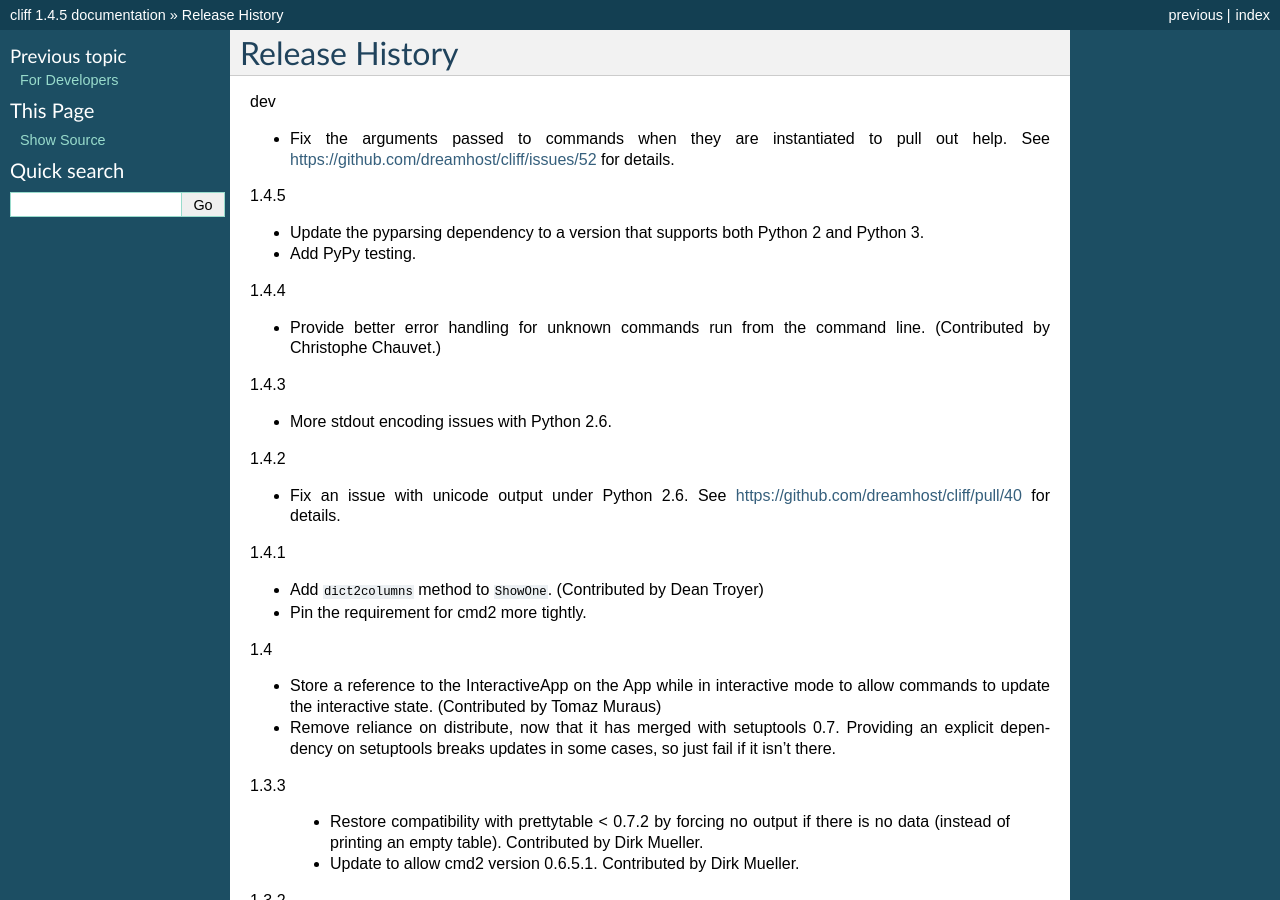
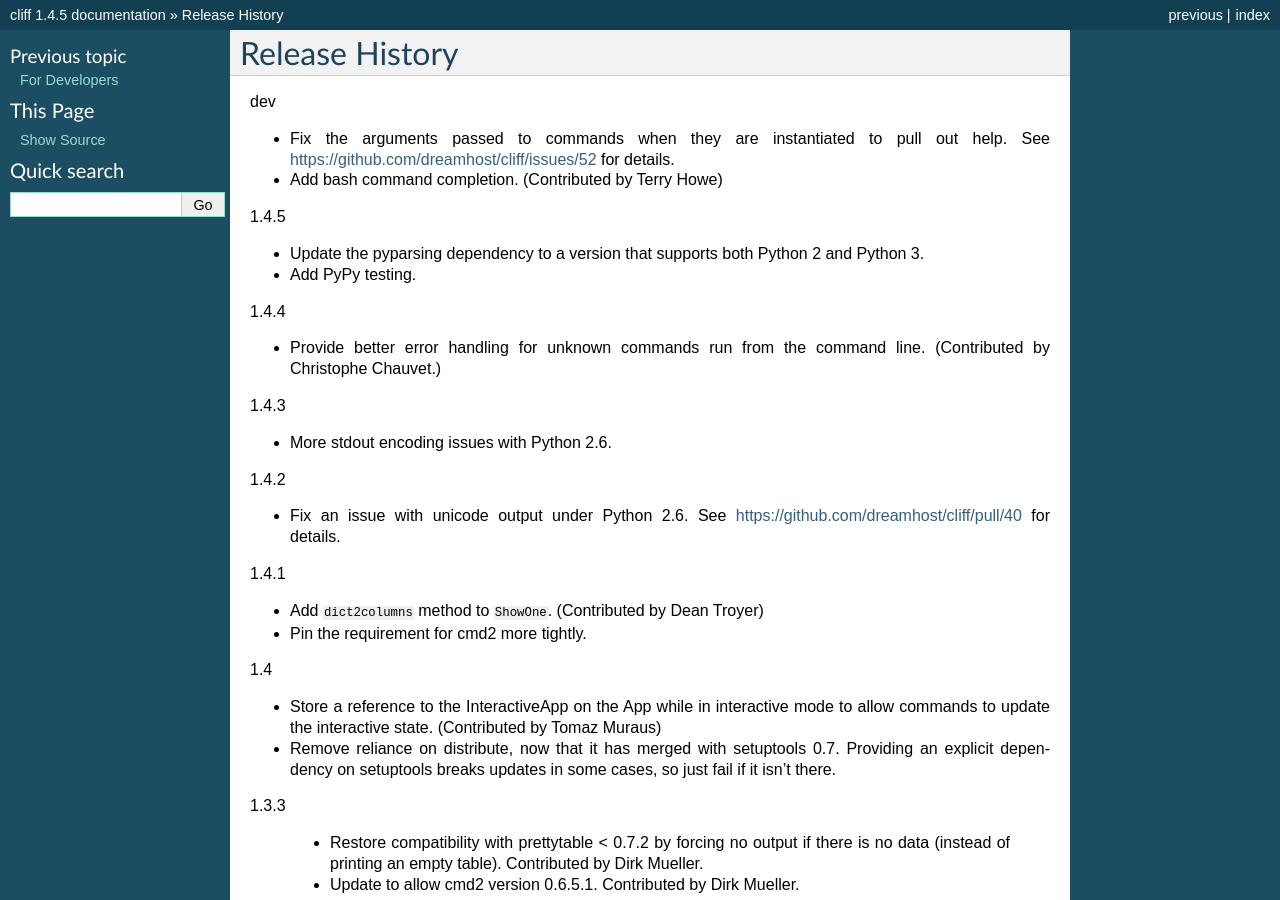
Before and after one commit to openstack/cliff, a Sphinx documentation site: the page built from docs/source/history.rst, in a window 1280 px wide and 900 px high. Built offline with Sphinx 7.4.7, drawn with Linux system fonts in a browser that asks for light colours; the version number is read from the project's files by our own code.

Commit message:
attribution for bash completion work in history

```diff
--- a/docs/source/history.rst
+++ b/docs/source/history.rst
@@ -7,6 +7,7 @@ dev
 - Fix the arguments passed to commands when they are instantiated to
   pull out help. See https://github.com/dreamhost/cliff/issues/52 for
   details.
+- Add bash command completion. (Contributed by Terry Howe)
 
 1.4.5
 
```
